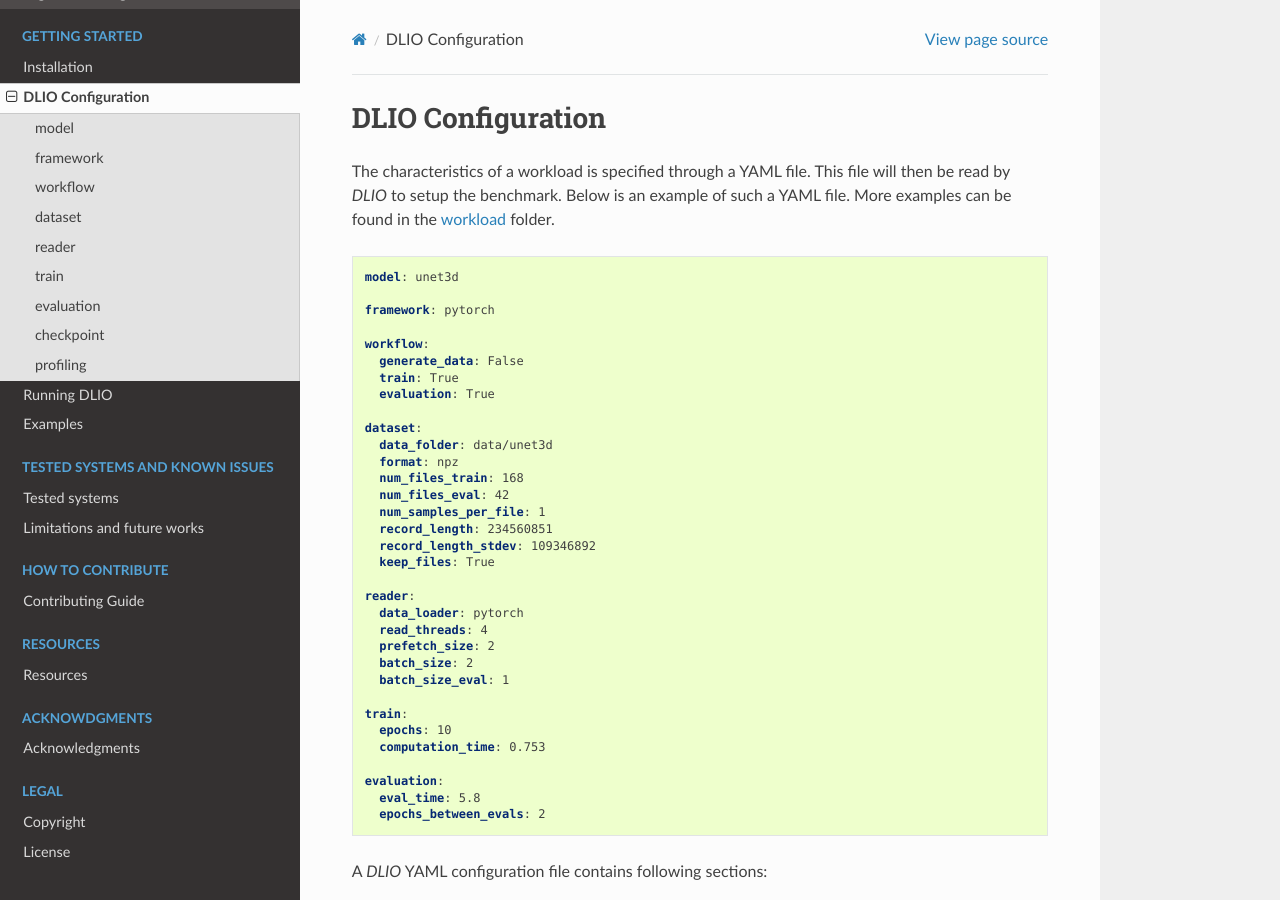
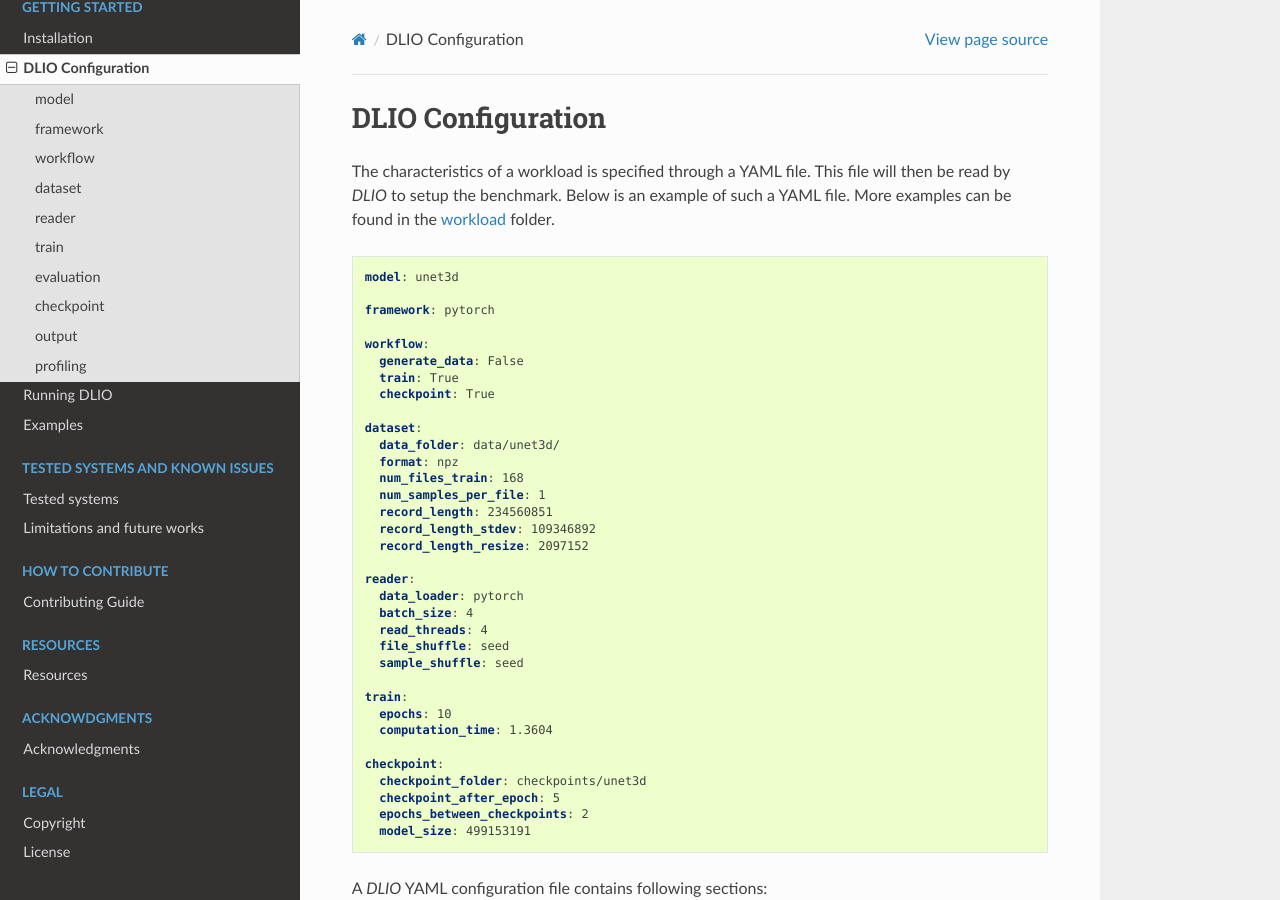
Before and after one commit to argonne-lcf/dlio_benchmark, a Sphinx documentation site: the page built from docs/source/config.rst, in a window 1280 px wide and 900 px high. Built offline with Sphinx 7.4.7 and the Read the Docs theme 2.0.0, drawn with Linux system fonts in a browser that asks for light colours; some of the changed text lies outside the part shown.

Commit message:
updated docs

````diff
--- a/docs/source/config.rst
+++ b/docs/source/config.rst
@@ -13,32 +13,33 @@ The characteristics of a workload is specified through a YAML file. This file wi
   workflow:
     generate_data: False
     train: True
-    evaluation: True
+    checkpoint: True
 
   dataset:
-    data_folder: data/unet3d
+    data_folder: data/unet3d/
     format: npz
     num_files_train: 168
-    num_files_eval: 42
     num_samples_per_file: 1
     record_length: 234560851
     record_length_stdev: 109346892
-    keep_files: True
+    record_length_resize: 2097152
 
   reader:
     data_loader: pytorch
+    batch_size: 4
     read_threads: 4
-    prefetch_size: 2
-    batch_size: 2
-    batch_size_eval: 1
+    file_shuffle: seed
+    sample_shuffle: seed
 
   train:
     epochs: 10
-    computation_time: 0.753
+    computation_time: 1.3604
 
-  evaluation:
-    eval_time: 5.8
-    epochs_between_evals: 2
+  checkpoint:
+    checkpoint_folder: checkpoints/unet3d
+    checkpoint_after_epoch: 5
+    epochs_between_checkpoints: 2
+    model_size: 499153191
 
 A `DLIO` YAML configuration file contains following sections:
 
@@ -120,6 +121,9 @@ dataset
    * - record_length_stdev
      - 0.
      - standard deviation of the size of samples
+   * - record_length_resize
+     - 0.
+     - resized sample size
    * - format
      - tfrecord
      - data format [tfrecord|csv|npz|jpeg|png]
@@ -287,6 +291,26 @@ checkpoint
    One can perform multiple checkpoints within a single epoch, by setting ``steps_between_checkpoints``. If ``steps_between_checkpoints`` is set to be a positive number, ``epochs_between_checkpoints`` will be ignored.
 
 
+output
+------------------
+.. list-table::
+   :widths: 15 10 30
+   :header-rows: 1
+
+   * - Parameter
+     - Default
+     - Description
+   * - folder
+     - None
+     - The output folder name.
+   * - log_file
+     - dlio.log
+     - log file name
+
+.. note::
+
+   If ``folder`` is not set (None), the output folder will be ```hydra_log/unet3d/$DATE-$TIME```.
+
 profiling
 ------------------
 .. list-table::
````
Also changed, not shown: README.md (+29 -28 lines).
